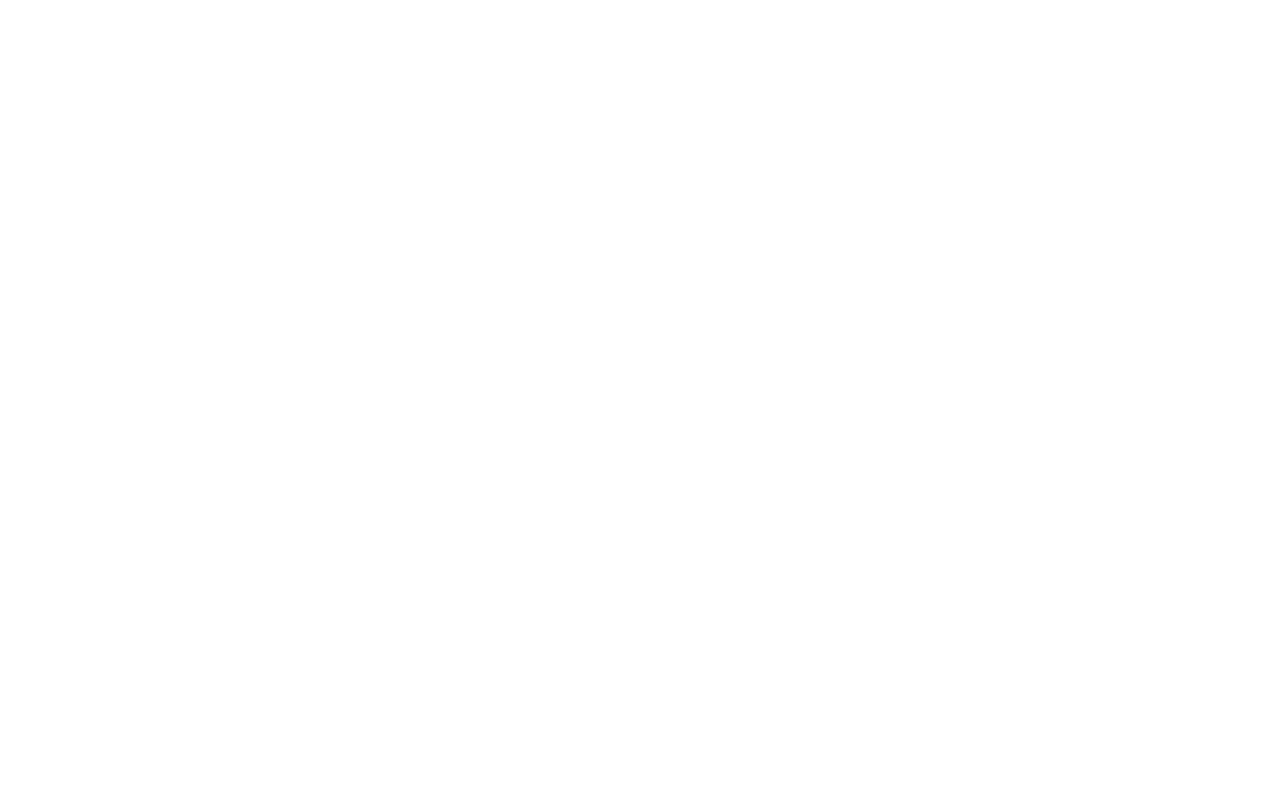
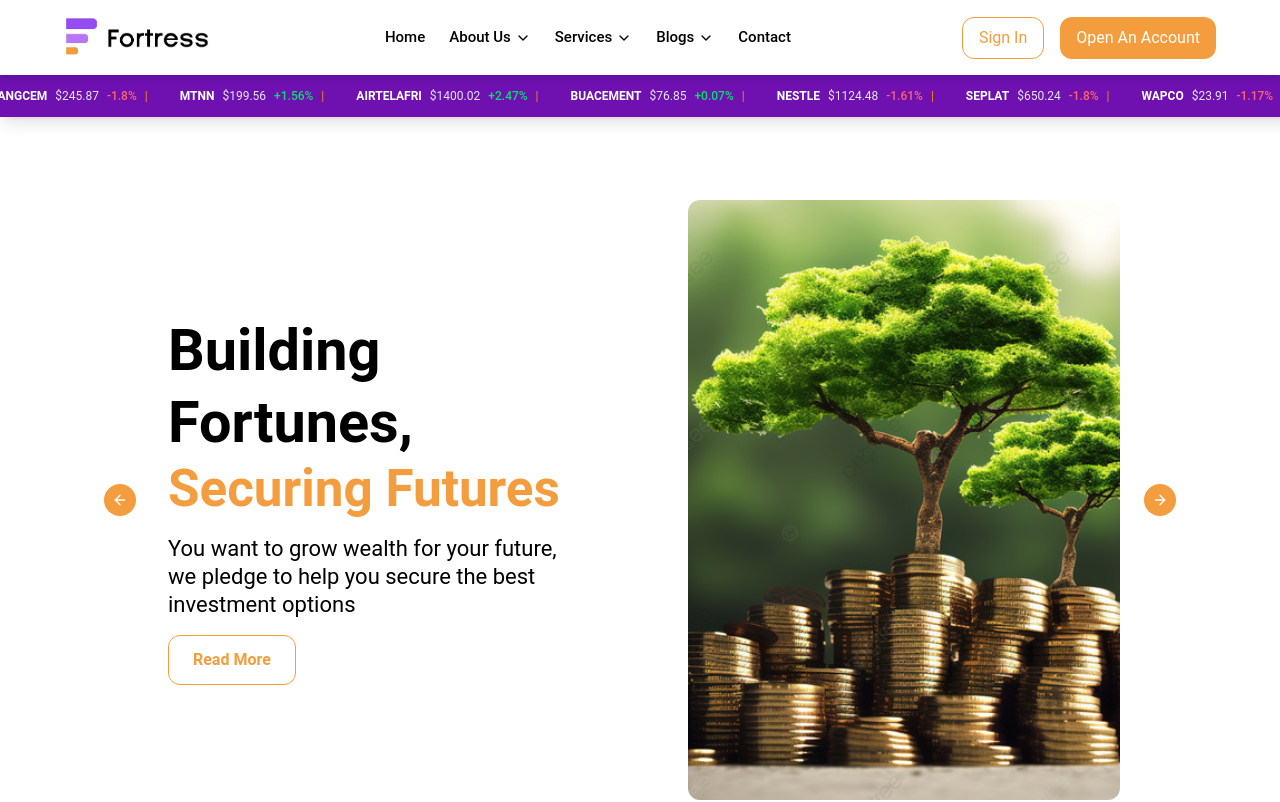
Before and after one commit to Ekanem-Iboro/fortresscapital, a React (Vite) app: page / in a window 1280 px wide. Before the commit this address had no page. Shown: the top 802 px of the page. Built offline with nearby package versions, Linux system fonts and the light colour scheme.

Commit message:
Update path

```diff
--- a/src/App.tsx
+++ b/src/App.tsx
@@ -14,7 +14,7 @@
   return (
     <Routes>
       {/* Wrap pages inside Layout */}
-      <Route path="/fort/" element={<Layout />}>
+      <Route path="/" element={<Layout />}>
         <Route index element={<Home />} />
         <Route path="about" element={<About />} />
         <Route path="services" element={<Services />} />
--- a/vite.config.ts
+++ b/vite.config.ts
@@ -4,5 +4,4 @@
 // https://vite.dev/config/
 export default defineConfig({
   plugins: [react()],
-  base: "/fort/",
 });
```
